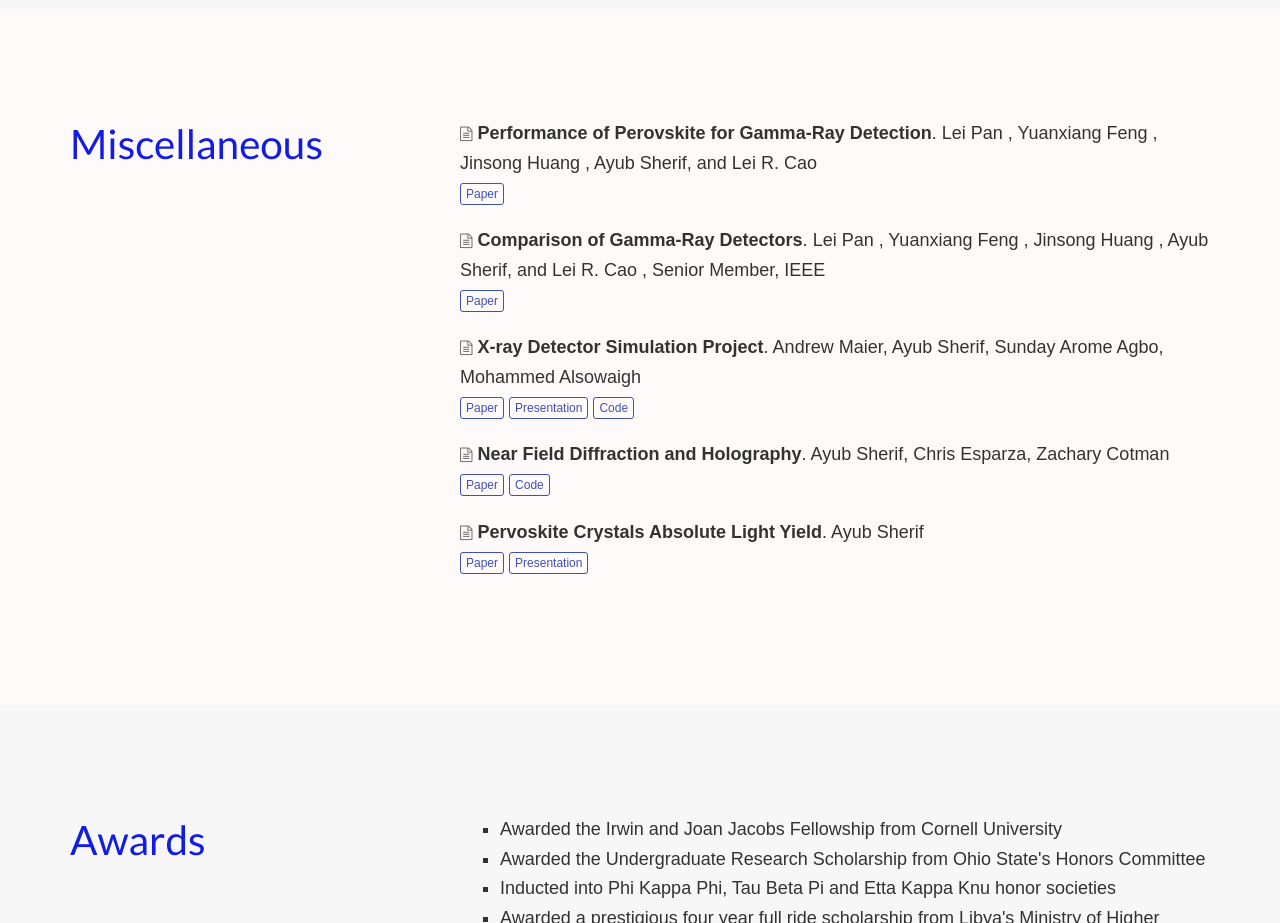
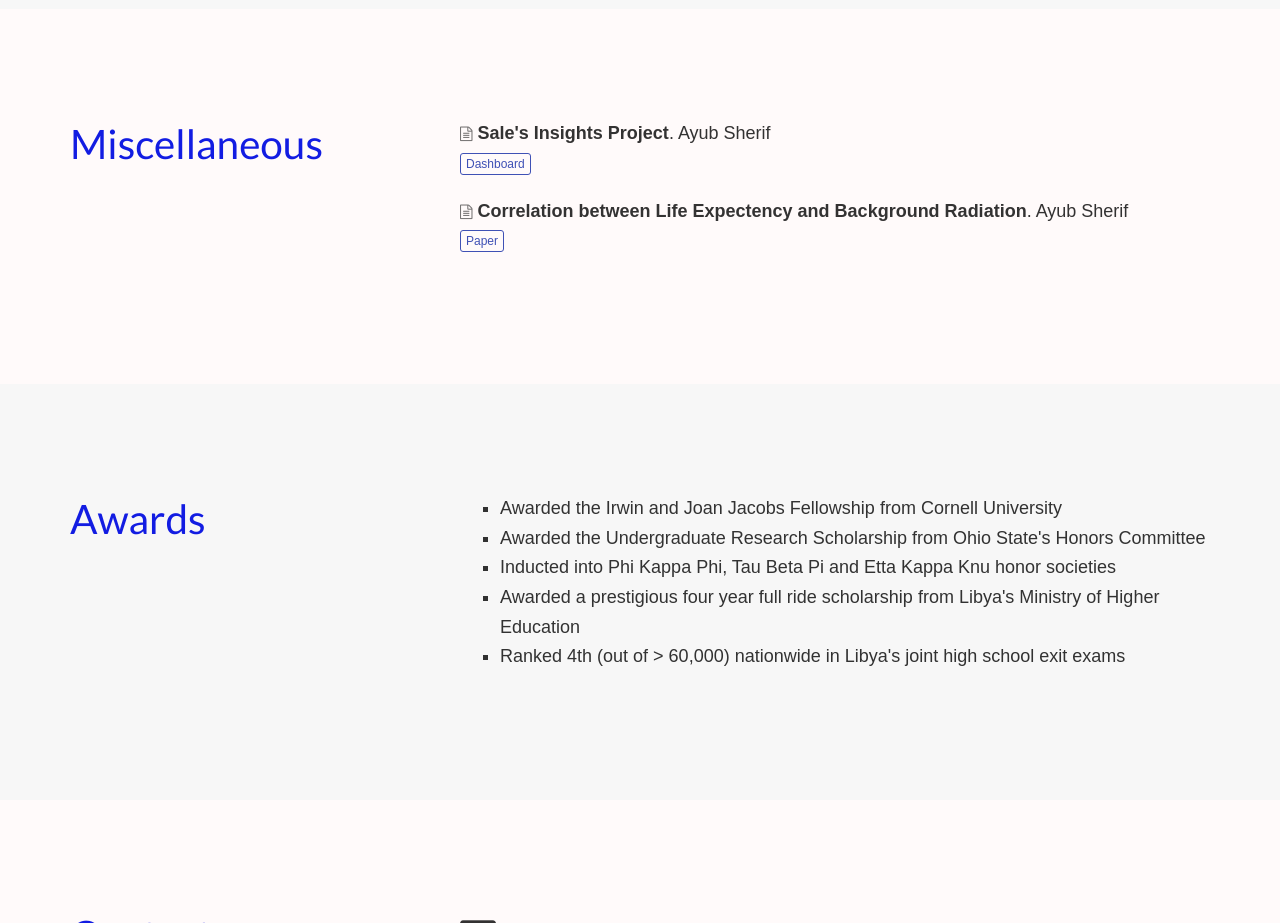
Before and after one commit to AyubSherif/ayubsherif.github.io, a plain HTML site: page index.html in a window 1280 px wide. Shown: the part 3140-4063 px from the top of the page. Drawn offline with nearby package versions, Linux system fonts and the light colour scheme; some icons are missing; a web font is replaced by a local one.

Commit message:
Update index.html

```diff
--- a/index.html
+++ b/index.html
@@ -630,13 +630,14 @@ if (!doNotTrack) {
     <!--  1 -->
         <div class="pub-list-item" style="margin-bottom: 1rem" itemscope itemtype="http://schema.org/CreativeWork">
   <i class="fa fa-file-text-o pub-icon" aria-hidden="true"></i>
-  <b>Performance of Perovskite for Gamma-Ray Detection</b>.
-  <span itemprop="author"> Lei Pan , Yuanxiang Feng , Jinsong Huang , Ayub Sherif, and Lei R. Cao
+  <b>Sale's Insights Project</b>.
+  <span itemprop="author"> Ayub Sherif
     </span>
   <p>
-<a class="btn btn-primary btn-outline btn-xs" href="https://github.com/AyubSherif/ayubsherif.github.io/blob/main/papers/Performance%20of%20Perovskite%20for%20Gamma-Ray%20Detection.pdf" target="_blank" rel="noopener">
-  Paper
+<a class="btn btn-primary btn-outline btn-xs" href="https://github.com/AyubSherif/DataAnalysisProjects/blob/main/SalesInsights/Sales_Insights_Dashboard.pbix" target="_blank" rel="noopener">
+  Dashboard
 </a>
+
 
 </p>
 </div>
@@ -644,70 +645,12 @@ if (!doNotTrack) {
 <!--  1.5 -->
         <div class="pub-list-item" style="margin-bottom: 1rem" itemscope itemtype="http://schema.org/CreativeWork">
   <i class="fa fa-file-text-o pub-icon" aria-hidden="true"></i>
-  <b>Comparison of Gamma-Ray Detectors</b>.
-  <span itemprop="author"> Lei Pan , Yuanxiang Feng , Jinsong Huang , Ayub Sherif, and Lei R. Cao , Senior Member, IEEE
+  <b>Correlation between Life Expectency and Background Radiation</b>.
+  <span itemprop="author"> Ayub Sherif
     </span>
   <p>
 <a class="btn btn-primary btn-outline btn-xs" href="https://github.com/AyubSherif/ayubsherif.github.io/blob/main/papers/Comparison%20of%20Gamma-Ray%20Detectors.pdf" target="_blank" rel="noopener">
   Paper
-</a>
-
-</p>
-</div>
-
-   <!--  2 -->
-        <div class="pub-list-item" style="margin-bottom: 1rem" itemscope itemtype="http://schema.org/CreativeWork">
-  <i class="fa fa-file-text-o pub-icon" aria-hidden="true"></i>
-  <b>X-ray Detector Simulation Project</b>.
-  <span itemprop="author"> Andrew Maier, Ayub Sherif, Sunday Arome Agbo, Mohammed Alsowaigh
-    </span>
-  <p>
-<a class="btn btn-primary btn-outline btn-xs" href="https://github.com/AyubSherif/RadiationMeasurementAndAnalysis/blob/main/X-ray%20Detector%20Simulation%20Project.pdf" target="_blank" rel="noopener">
-  Paper
-</a>
-	  <a class="btn btn-primary btn-outline btn-xs" href="https://github.com/AyubSherif/RadiationMeasurementAndAnalysis/blob/main/Final%20presentation%20NE5742.pptx" target="_blank" rel="noopener">
-  Presentation
-</a>
-<a class="btn btn-primary btn-outline btn-xs" href="https://github.com/AyubSherif/RadiationMeasurementAndAnalysis/tree/main/C%2B%2B%20Code%20and%20Objects/NE%205472%20Project%20CAD%20Files" target="_blank" rel="noopener">
-  Code
-</a>
-</p>
-</div>
-
-
- <!--  3 -->
-        <div class="pub-list-item" style="margin-bottom: 1rem" itemscope itemtype="http://schema.org/CreativeWork">
-  <i class="fa fa-file-text-o pub-icon" aria-hidden="true"></i>
-  <b>Near Field Diffraction and Holography</b>.
-  <span itemprop="author"> Ayub Sherif, Chris Esparza, Zachary Cotman
-    </span>
-
-
-<p>
-<a class="btn btn-primary btn-outline btn-xs" href="https://github.com/AyubSherif/ayubsherif.github.io/blob/main/papers/Holography%20Final%20Report.pdf" target="_blank" rel="noopener">
-  Paper
-</a>
-<a class="btn btn-primary btn-outline btn-xs" href="https://github.com/AyubSherif/ayubsherif.github.io/tree/main/Code" target="_blank" rel="noopener">
-  Code
-</a>
-</p>
-</div>
-
-
-<!--  3 -->
-        <div class="pub-list-item" style="margin-bottom: 1rem" itemscope itemtype="http://schema.org/CreativeWork">
-  <i class="fa fa-file-text-o pub-icon" aria-hidden="true"></i>
-  <b>Pervoskite Crystals Absolute Light Yield</b>.
-  <span itemprop="author"> Ayub Sherif
-    </span>
-
-
-<p>
-<a class="btn btn-primary btn-outline btn-xs" href="https://github.com/AyubSherif/ayubsherif.github.io/blob/main/papers/Absolute%20Light%20Yield%20Proposal.pdf" target="_blank" rel="noopener">
-  Paper
-</a>
-<a class="btn btn-primary btn-outline btn-xs" href="https://github.com/AyubSherif/ayubsherif.github.io/blob/main/Presentations/Absolute%20Light%20Yield%20Slides.pptx" target="_blank" rel="noopener">
-  Presentation
 </a>
 
 </p>
```
